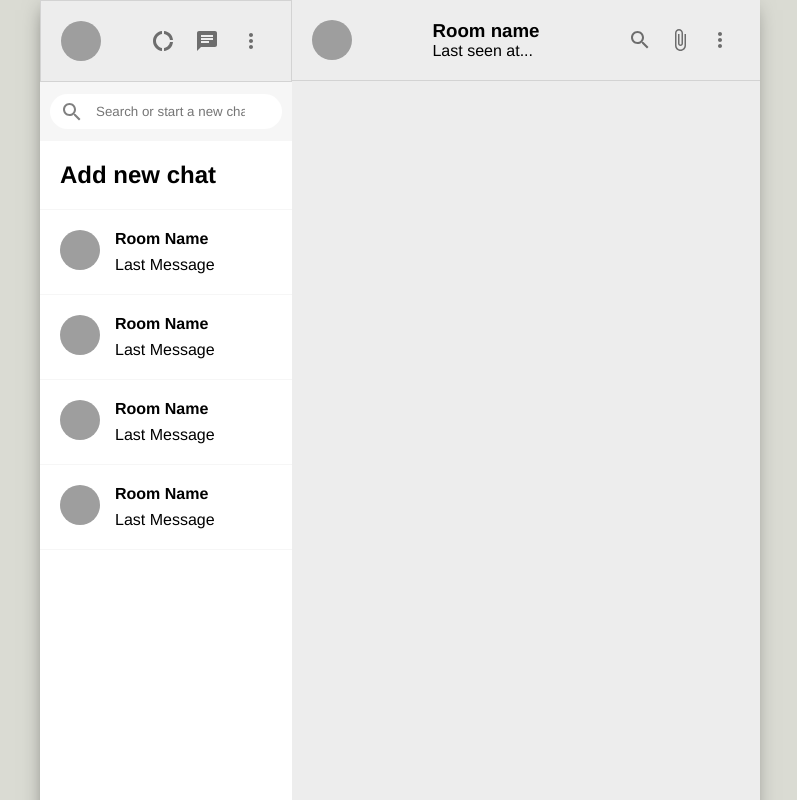
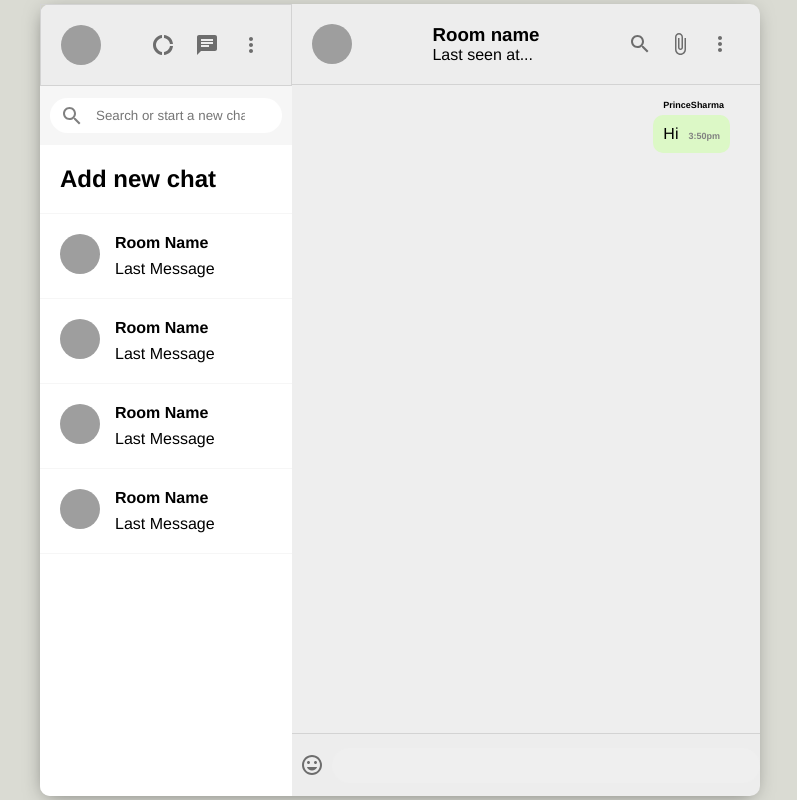
Before and after one commit to thisis-princeSharma/ama-cl, a React (Create React App) app in the folder wh-cl/: page / in a window 1280 px wide. Shown: the top 800 px of the page, without its empty margins (240-1037 px from the left). Built offline with nearby package versions, Linux system fonts and the light colour scheme; grey boxes are pictures that could not be loaded.

Commit message:
Made side bar

```diff
--- a/wh-cl/src/App.css
+++ b/wh-cl/src/App.css
@@ -6,10 +6,11 @@
 }
 
 .app_body {
+  border-radius: 10px;
   display: flex;
   background-color: #ededed;
   width: 90vh;
-  height: 90vw;
+  height: 99%;
   box-shadow: -1px 4px 20px -6px rgba(0, 0, 0, 0.5);
 }
 ::-webkit-scrollbar {
--- a/wh-cl/src/Chat.css
+++ b/wh-cl/src/Chat.css
@@ -1,6 +1,7 @@
 .chat {
     flex: 0.65;
-
+    display: flex;
+    flex-direction: column;
 }
 .chat_header {
     padding: 20px;
@@ -20,10 +21,71 @@
 
 .chat_headerInfo > p {
     color: gray;
-
 }
 .chat_headerRight {
 display: flex;
 justify-content: space-between;
 min-width: 100px;
 }
+.chat_body {
+    display: flex;
+    flex-direction: column;
+    flex: 1;
+    background-color: #eee;
+    padding: 30px;
+    overflow: scroll;
+}
+.chat_message{
+    position: relative;
+    font-size: 16px;
+    padding: 10px;
+    background-color: #fff;
+    border-radius: 10px;
+    width: fit-content;
+}
+.chat_name {
+    font-weight: 800;
+    position: absolute;
+    top: -15px;
+    font-size: xx-small;
+}
+.chat_timestamp {
+    margin-left: 10px;
+    font-weight: 800;
+    font-size: xx-small;
+    color: #818181;
+}
+.chat_reciever {
+    padding: 10px;
+    margin-left: auto;
+    background-color: #dcf8c6;
+}
+
+.chat_footer {
+    display: flex;
+    justify-content: space-between;
+    align-items: center;
+    height: 62px;
+    border-top: 1px solid lightgray;
+}
+.chat_footer > form {
+    flex: 1;
+    display: flex;
+
+}
+.chat_footer > form > input {
+    flex: 1;
+    border-radius: 30px;
+    border: none;
+    outline: none;
+    padding: 10px;
+}
+.chat_footer > form > button {
+    display: none;
+}
+
+.chat_footer > .MuiSvgIcon-root {
+    padding: 10px;
+    color: gray;
+
+}
--- a/wh-cl/src/Chat.js
+++ b/wh-cl/src/Chat.js
@@ -1,40 +1,69 @@
-import React, { useEffect, useState } from 'react'
-import './Chat.css'
-import { Avatar, IconButton } from '@mui/material';
-import SearchOutlined from '@mui/icons-material/SearchOutlined';
-import AttachFile from '@mui/icons-material/AttachFile';
-import MoreVert from '@mui/icons-material/MoreVert';
+import React, { useEffect, useState } from "react";
+import "./Chat.css";
+import { Avatar, IconButton } from "@mui/material";
+import SearchOutlined from "@mui/icons-material/SearchOutlined";
+import AttachFile from "@mui/icons-material/AttachFile";
+import MoreVert from "@mui/icons-material/MoreVert";
+import InsertEmoticonIcon from "@mui/icons-material/InsertEmoticon";
+import MicIcon from "@mui/icons-material/Mic";
+import SelectInput from "@mui/material/Select/SelectInput";
+
+function Chat() {
+  const [input, setInput] = useState("");
+  const [seed, setSeed] = useState("");
+  useEffect(() => {
+    setSeed(Math.floor(Math.random() * 5000));
+  }, []);
 
 
-function Chat() {
-    const [seed, setSeed] = useState("")
-    useEffect(() => {
-        setSeed(Math.floor(Math.random() * 5000))
-    }, []);
+  const sendMessage = (e) => {
+    e.preventDefault();
+    console.log('You typed input')
+  };
+
   return (
-    <div className='chat'>
-        <div className='chat_header'>
-            <Avatar src={`https://api.dicebear.com/8.x/adventurer-neutral/svg?seed="${seed}"`}/>
-            <div className='header_info'>
+    <div className="chat">
+      <div className="chat_header">
+        <Avatar
+          src={`https://api.dicebear.com/8.x/adventurer-neutral/svg?seed="${seed}"`}
+        />
+        <div className="header_info">
           <h3>Room name</h3>
           <p>Last seen at...</p>
         </div>
-            <div className='chat_headerRight'>
+        <div className="chat_headerRight">
           <IconButton>
-                    <SearchOutlined/>
+            <SearchOutlined />
           </IconButton>
           <IconButton>
             <AttachFile />
           </IconButton>
           <IconButton>
-                    <MoreVert/>
+            <MoreVert />
           </IconButton>
         </div>
       </div>
-        <div className='chat_body'></div>
-        <div className='chat_footer'></div>
+      <div className="chat_body">
+        <p className={`chat_message ${true && "chat_reciever"}`}>
+          <span className="chat_name">PrinceSharma</span>
+          Hi
+          <span className="chat_timestamp">3:50pm</span>
+        </p>
       </div>
-  )
+      <div className="chat_footer">
+        <IconButton>
+          <InsertEmoticonIcon />
+        </IconButton>
+        <form>
+          <input value={input} onChange={e => setInput(e.target.value)} onClick={sendMessage} placeholder="Type a message" type="submit"/>
+          <button>Send Message</button>
+          <IconButton>
+            <MicIcon />
+          </IconButton>
+        </form>
+      </div>
+    </div>
+  );
 }
 
-export default Chat
+export default Chat;
--- a/wh-cl/src/Sidebar.css
+++ b/wh-cl/src/Sidebar.css
@@ -46,4 +46,5 @@ input {
     flex: 1;
     background-color: white;
     overflow: scroll;
+    border-bottom-left-radius: 10px ;
 }
```
Lines whose indentation alone changed are shown as unchanged.
